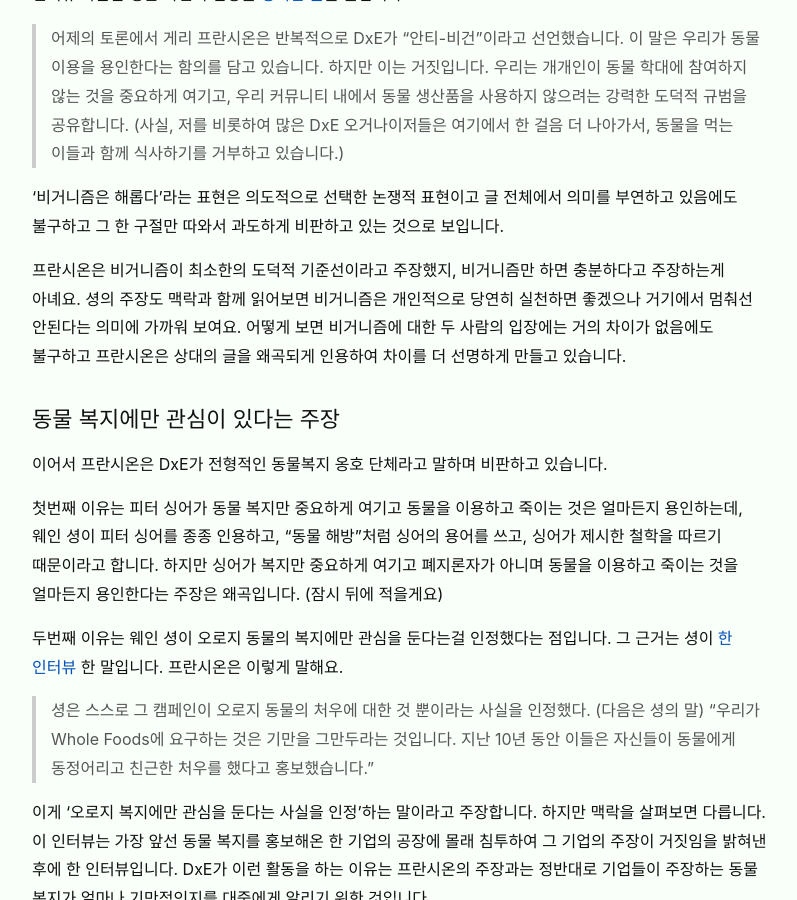
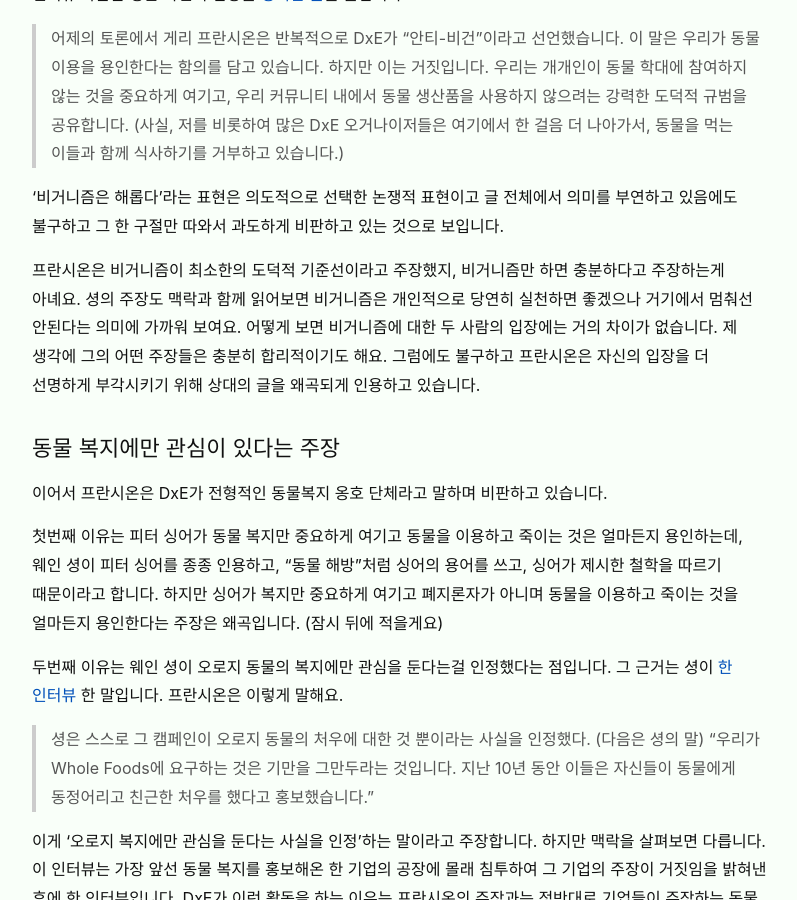
Before and after one commit to veganstudies/veganstudies.github.io, a Jekyll site: the page built from _posts/2020-03-04-on-gary-francione.md, in a window 1280 px wide and 900 px high, scrolled down 3413 px. Shown: the whole window, without its empty margins (238-1035 px from the left). Built offline with Jekyll 4.4.1, drawn with Linux system fonts in a browser that asks for light colours.

Commit message:
Update 2020-03-04-on-gary-francione.md

```diff
--- a/_posts/2020-03-04-on-gary-francione.md
+++ b/_posts/2020-03-04-on-gary-francione.md
@@ -69,7 +69,7 @@ date: 2020-03-04 01:00:00 +0900
 
 '비거니즘은 해롭다'라는 표현은 의도적으로 선택한 논쟁적 표현이고 글 전체에서 의미를 부연하고 있음에도 불구하고 그 한 구절만 따와서 과도하게 비판하고 있는 것으로 보입니다.
 
-프란시온은 비거니즘이 최소한의 도덕적 기준선이라고 주장했지, 비거니즘만 하면 충분하다고 주장하는게 아녜요. 셩의 주장도 맥락과 함께 읽어보면 비거니즘은 개인적으로 당연히 실천하면 좋겠으나 거기에서 멈춰선 안된다는 의미에 가까워 보여요. 어떻게 보면 비거니즘에 대한 두 사람의 입장에는 거의 차이가 없음에도 불구하고 프란시온은 상대의 글을 왜곡되게 인용하여 차이를 더 선명하게 만들고 있습니다.
+프란시온은 비거니즘이 최소한의 도덕적 기준선이라고 주장했지, 비거니즘만 하면 충분하다고 주장하는게 아녜요. 셩의 주장도 맥락과 함께 읽어보면 비거니즘은 개인적으로 당연히 실천하면 좋겠으나 거기에서 멈춰선 안된다는 의미에 가까워 보여요. 어떻게 보면 비거니즘에 대한 두 사람의 입장에는 거의 차이가 없습니다. 제 생각에 그의 어떤 주장들은 충분히 합리적이기도 해요. 그럼에도 불구하고 프란시온은 자신의 입장을 더 선명하게 부각시키기 위해 상대의 글을 왜곡되게 인용하고 있습니다.
 
 ### 동물 복지에만 관심이 있다는 주장
 
```
